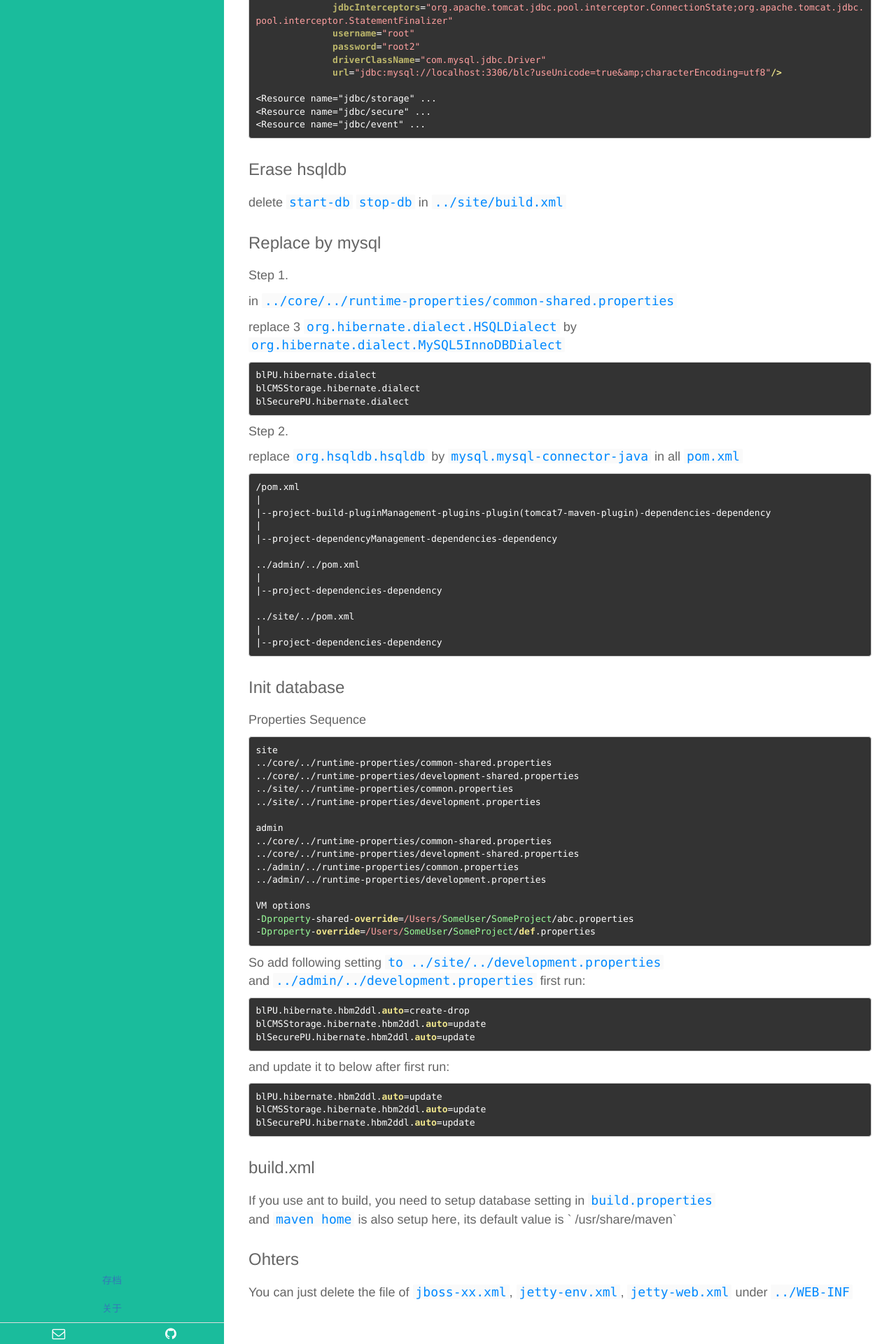
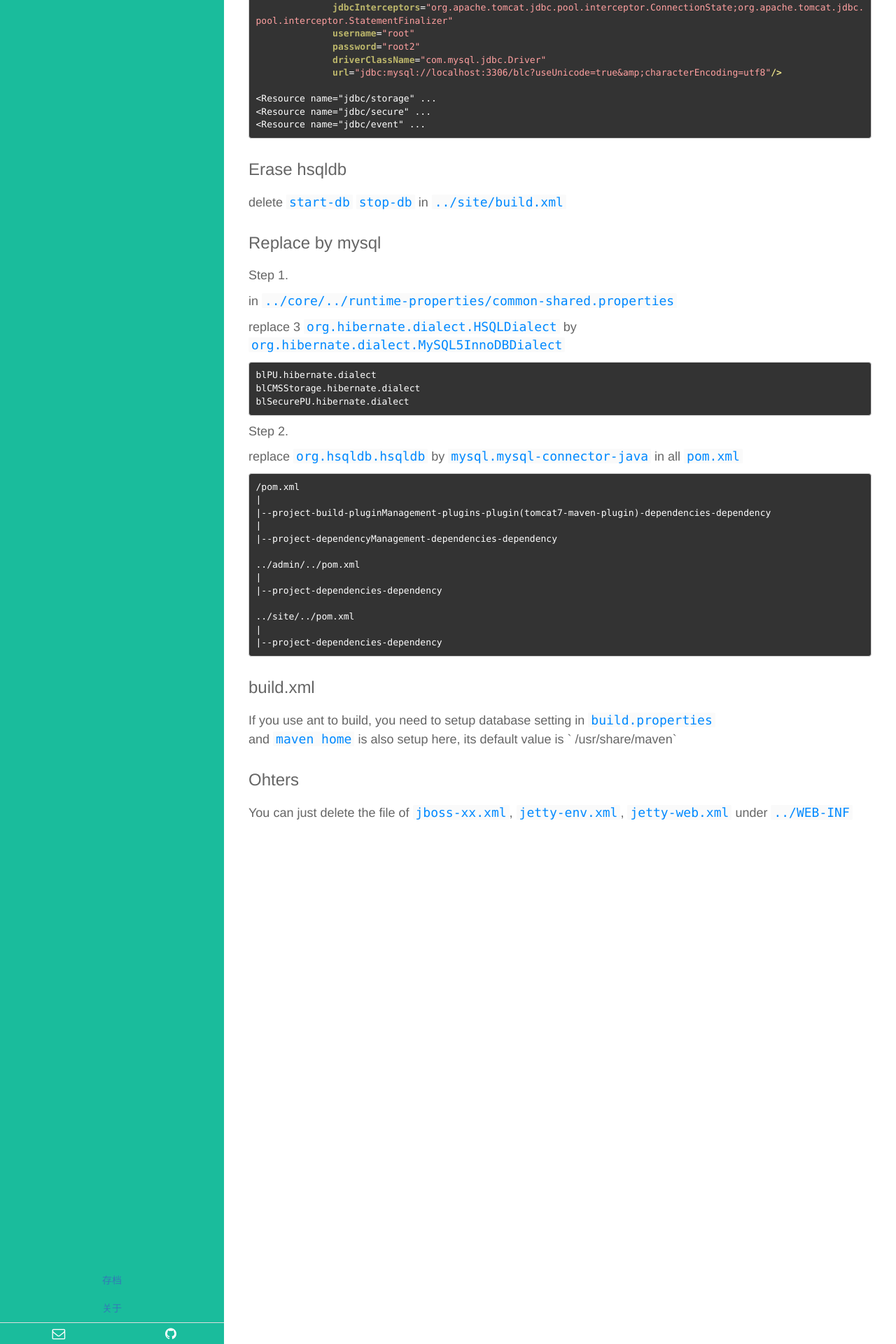
Before and after one commit to ichennan/ichennan.github.io, a Jekyll site: the page built from _posts/blc/2016-09-17-Blc Setup.md, in a window 1280 px wide. Shown: the part 762-2682 px from the top of the page at 70% size. Built offline with Jekyll 4.4.1, drawn with Linux system fonts in a browser that asks for light colours.

Commit message:
blcsetup

````diff
--- a/_posts/blc/2016-09-17-Blc Setup.md
+++ b/_posts/blc/2016-09-17-Blc Setup.md
@@ -84,45 +84,6 @@ replace `org.hsqldb.hsqldb` by `mysql.mysql-connector-java` in all `pom.xml`
 |--project-dependencies-dependency
 ```
 
-### Init database
-
-Properties Sequence
-
-```
-site
-../core/../runtime-properties/common-shared.properties
-../core/../runtime-properties/development-shared.properties
-../site/../runtime-properties/common.properties
-../site/../runtime-properties/development.properties
-
-admin
-../core/../runtime-properties/common-shared.properties
-../core/../runtime-properties/development-shared.properties
-../admin/../runtime-properties/common.properties
-../admin/../runtime-properties/development.properties
-
-VM options
--Dproperty-shared-override=/Users/SomeUser/SomeProject/abc.properties
--Dproperty-override=/Users/SomeUser/SomeProject/def.properties
-```
-
-So add following setting `to ../site/../development.properties`
-and `../admin/../development.properties` first run:
-
-```
-blPU.hibernate.hbm2ddl.auto=create-drop
-blCMSStorage.hibernate.hbm2ddl.auto=update
-blSecurePU.hibernate.hbm2ddl.auto=update
-```
-
-and update it to below after first run:
-
-```
-blPU.hibernate.hbm2ddl.auto=update
-blCMSStorage.hibernate.hbm2ddl.auto=update
-blSecurePU.hibernate.hbm2ddl.auto=update
-```
-
 ### build.xml
 
 If you use ant to build, you need to setup database setting in `build.properties`
````
Also changed, not shown: _posts/blc/2016-09-18-Blc-Setup-Properties.md (added, +71 -0 lines).
